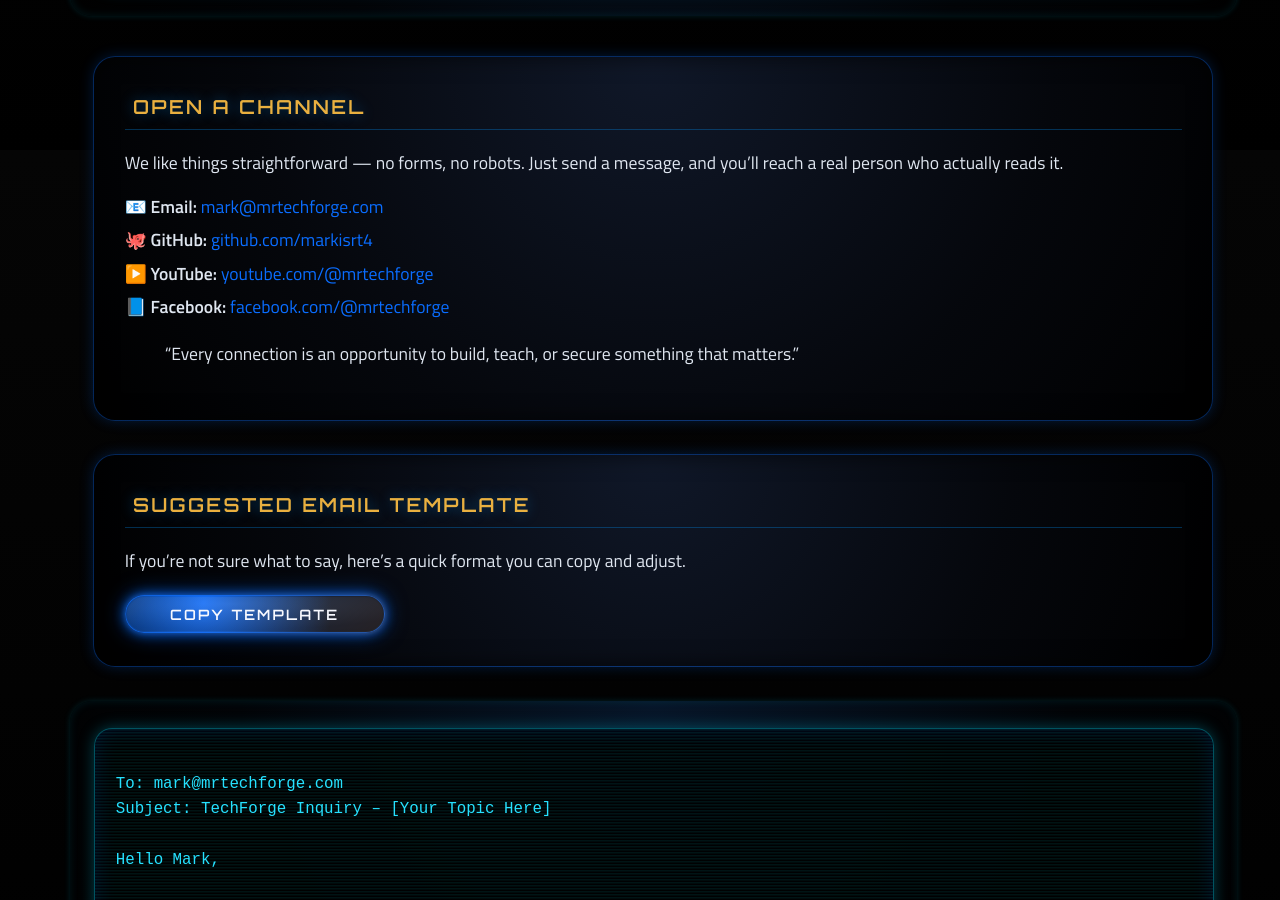
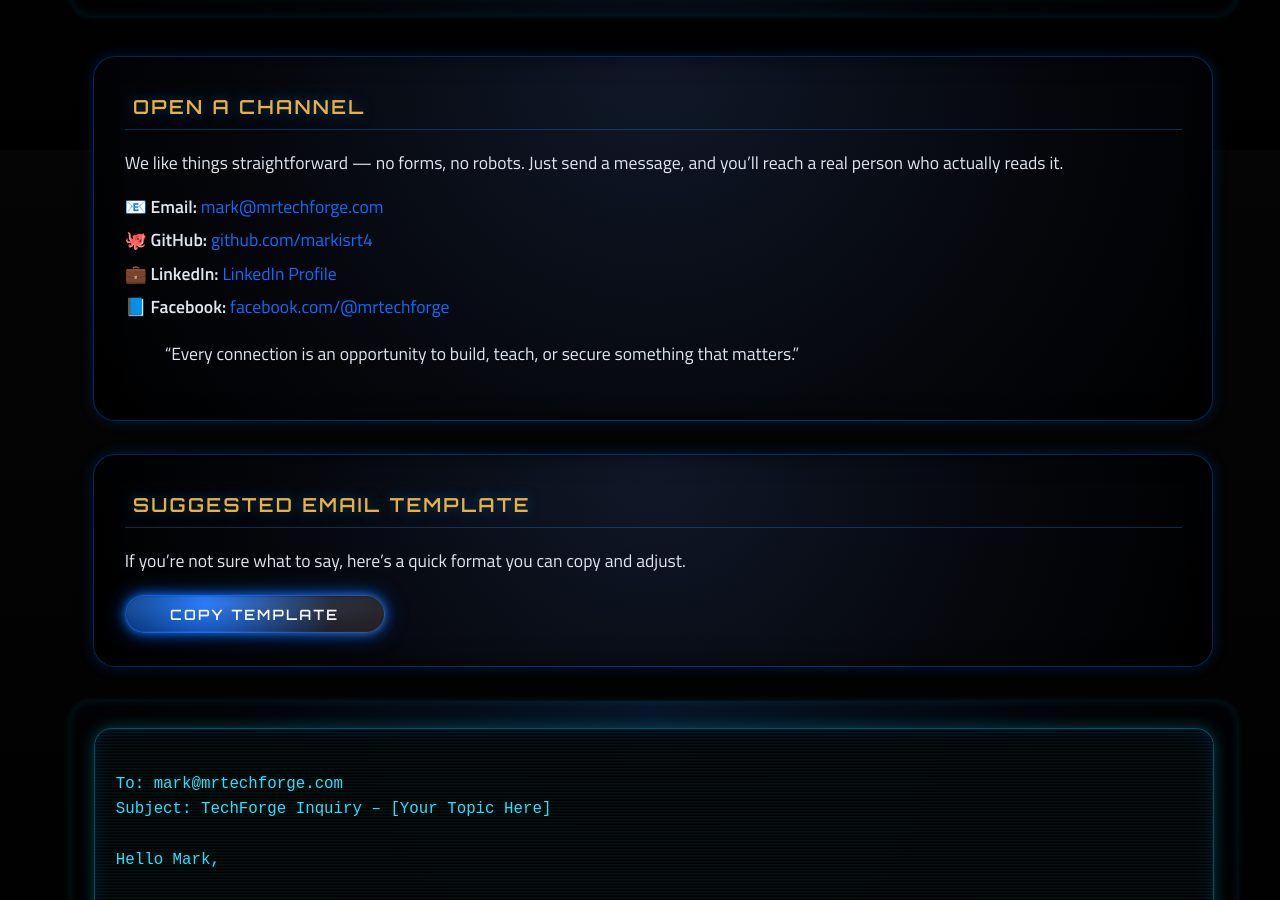
Before and after one commit to markisrt4/mrtechforge.github.io, a Jekyll site: the page built from contact.md, in a window 1280 px wide and 900 px high, scrolled down 750 px. Built offline with Jekyll 4.4.1, drawn with Linux system fonts in a browser that asks for light colours.

Commit message:
Merge changes from develop

```diff
--- a/contact.md
+++ b/contact.md
@@ -61,9 +61,24 @@ class: contact
 
     <ul class="contact-list">
       <li>📧 <strong>Email:</strong> <a href="mailto:mark@mrtechforge.com">mark@mrtechforge.com</a></li>
-      <li>🐙 <strong>GitHub:</strong> <a href="https://github.com/markisrt4" target="_blank" rel="noopener">github.com/markisrt4</a></li>
-      <li>▶️ <strong>YouTube:</strong> <a href="https://youtube.com/@mrtechforge" target="_blank" rel="noopener">youtube.com/@mrtechforge</a></li>
-      <li>📘 <strong>Facebook:</strong> <a href="https://www.facebook.com/profile.php?id=61582641067637" target="_blank" rel="noopener">facebook.com/@mrtechforge</a></li>
+
+      <li>🐙 <strong>GitHub:</strong>
+        <a href="{{ site.data.links.external.github }}" target="_blank" rel="noopener">
+          github.com/markisrt4
+        </a>
+      </li>
+
+      <li>💼 <strong>LinkedIn:</strong>
+        <a href="{{ site.data.links.external.linkedin }}" target="_blank" rel="noopener">
+          LinkedIn Profile
+        </a>
+      </li>
+
+      <li>📘 <strong>Facebook:</strong>
+        <a href="{{ site.data.links.external.facebook }}" target="_blank" rel="noopener">
+          facebook.com/@mrtechforge
+        </a>
+      </li>
     </ul>
 
     <blockquote>
```
